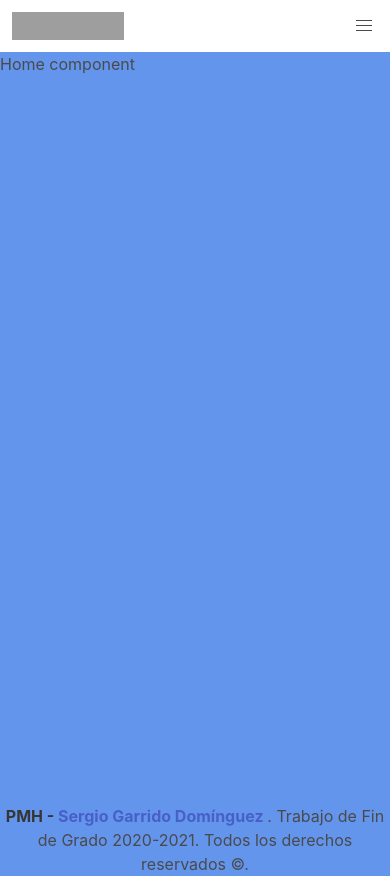
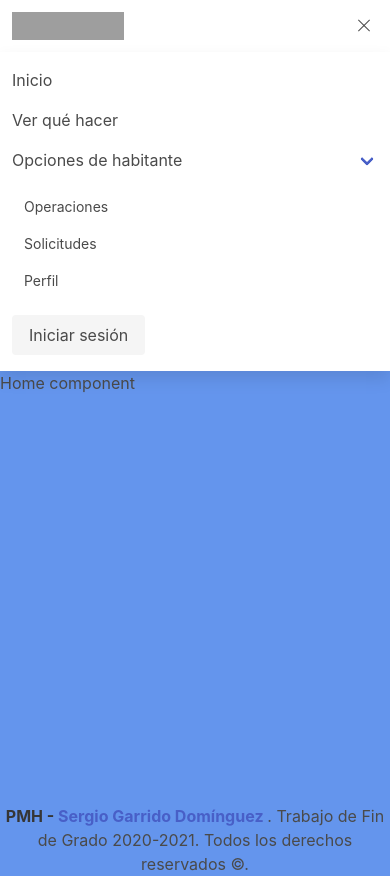
Before and after one commit to iSergio97/TFGFrontend, a Vue app: page / in a window 390 px wide. Both pictures are taken after a click on the button 364 px from the left and 26 px from the top of the page. Built offline with nearby package versions, Linux system fonts and the light colour scheme; grey boxes are pictures that could not be loaded.

Commit message:
[E] - App
Añadido menú de hamburguesa para el modo responsive. Investigar porqué la opción de habitantes (el campo desplegable) aparece mostrando las opciones, en vez de mostrar las opciones al clickarle encima.

```diff
--- a/src/App.vue
+++ b/src/App.vue
@@ -7,14 +7,16 @@
         </router-link>
 
         <a role="button" class="navbar-burger burger" aria-label="menu"
-           aria-expanded="false" data-target="navbarBasicExample">
+           aria-expanded="false" data-target="navbarBasicExample"
+           :class="{ 'is-active': isHamburgerOpen }" @click="openHamburgerMenu">
           <span aria-hidden="true"></span>
           <span aria-hidden="true"></span>
           <span aria-hidden="true"></span>
         </a>
       </div>
 
-      <div id="navbarBasicExample" class="navbar-menu">
+      <div id="navbarBasicExample" class="navbar-menu"
+           :class="{ 'is-active': isHamburgerOpen }">
         <div class="navbar-start">
           <router-link to="/#" class="navbar-item">
             {{ homeLang[lang] }}
@@ -74,6 +76,10 @@ export default {
     const operationsLang = ref(['Operaciones', 'Operations']);
     const requestLang = ref(['Solicitudes', 'Requests']);
     const profileLang = ref(['Perfil', 'Profile']);
+    const isHamburgerOpen = ref(false);
+    const openHamburgerMenu = () => {
+      isHamburgerOpen.value = !isHamburgerOpen.value;
+    };
     if (session) {
       window.location.href = 'profile';
     }
@@ -85,6 +91,8 @@ export default {
       operationsLang,
       requestLang,
       profileLang,
+      isHamburgerOpen,
+      openHamburgerMenu,
     };
   },
 };
```
